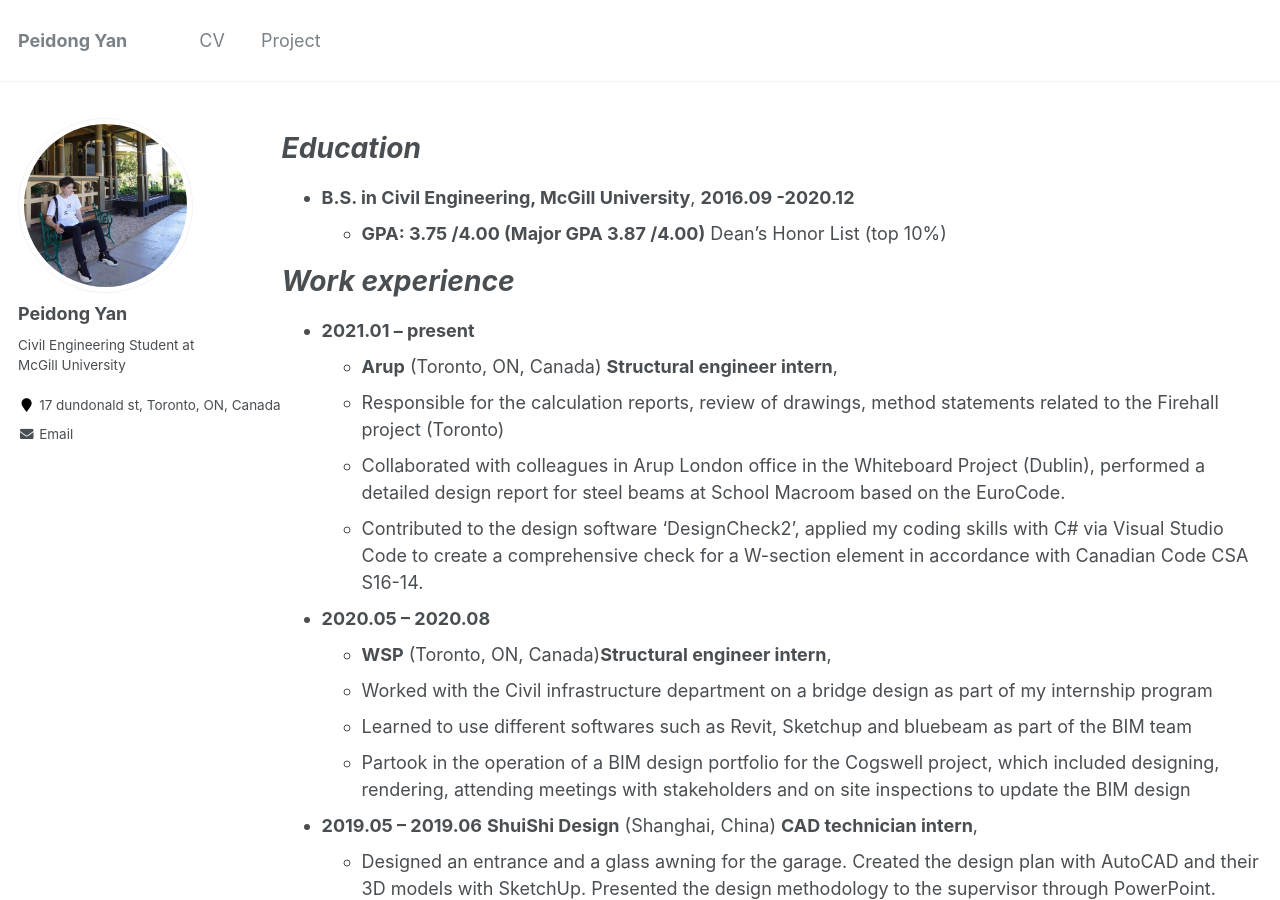
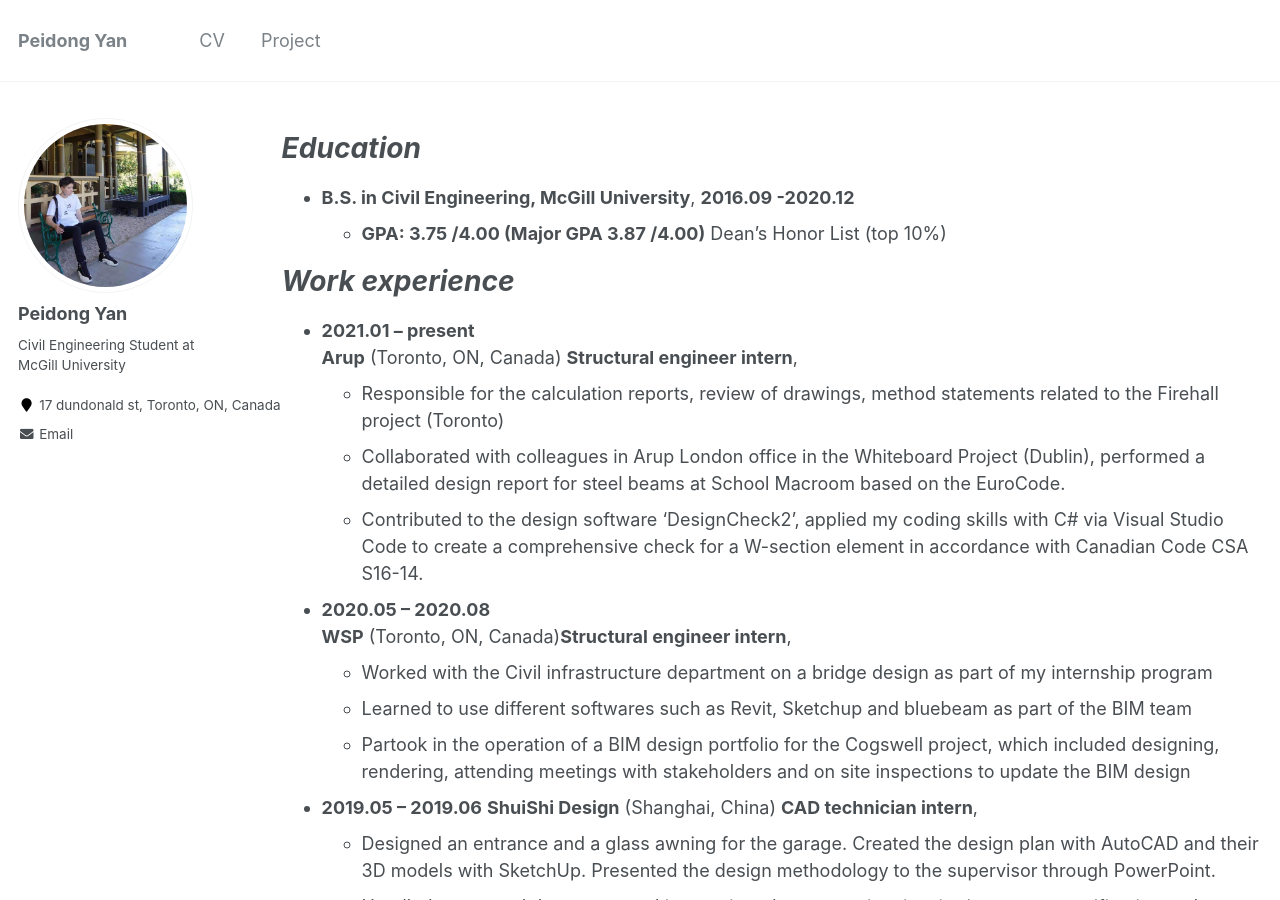
Before and after one commit to LorenYan98/LY.github.io, a Jekyll site: the page built from _pages/cv.md, in a window 1280 px wide and 900 px high. Built offline with Jekyll 4.4.1, drawn with Linux system fonts in a browser that asks for light colours.

Commit message:
Update cv.md

```diff
--- a/_pages/cv.md
+++ b/_pages/cv.md
@@ -19,20 +19,21 @@ _Education_
 _Work experience_
 ======
 * **2021.01 – present**
-  * **Arup** (Toronto, ON, Canada) **Structural engineer intern**,
+   **Arup** (Toronto, ON, Canada) **Structural engineer intern**,
    * Responsible for the calculation reports, review of drawings, method statements related to the Firehall project (Toronto)
    * Collaborated with colleagues in Arup London office in the Whiteboard Project (Dublin), performed a detailed design report for steel beams at School Macroom based on the EuroCode.
    * Contributed to the design software ‘DesignCheck2’, applied my coding skills with C# via Visual Studio Code to create a comprehensive check for a W-section element in accordance with Canadian Code CSA S16-14.
 
 
 * **2020.05 – 2020.08**
-  * **WSP** (Toronto, ON, Canada)**Structural engineer intern**,
+   **WSP** (Toronto, ON, Canada)**Structural engineer intern**,
    * Worked with the Civil infrastructure department on a bridge design as part of my internship program
    * Learned to use different softwares such as Revit, Sketchup and bluebeam as part of the BIM team
    * Partook in the operation of a BIM design portfolio for the Cogswell project, which included designing, rendering, attending meetings with stakeholders and on site inspections to update the BIM design
 
 
-* **2019.05 – 2019.06** **ShuiShi Design** (Shanghai, China) **CAD technician intern**,
+* **2019.05 – 2019.06**
+  **ShuiShi Design** (Shanghai, China) **CAD technician intern**,
   * Designed an entrance and a glass awning for the garage. Created the design plan with AutoCAD and their 3D models with SketchUp. Presented the design methodology to the supervisor through PowerPoint.
   * Handled report and document tracking, project documentation, invoice/agreement verification and building permit applications. On-site visit with colleagues and wrote the report.
 
@@ -40,7 +41,7 @@ _Work experience_
 _Research experience_
 ======
 * **2019.08 – 2019.12**
-* **Framework for seismic fragilities for wood structures** (McGill University),
+  **Framework for seismic fragilities for wood structures** (McGill University),
     * Investigated the mechanism of damage-index based fragility analysis.
     * Extracted seismic data of a full-scale shake table test on a wood structure from NEESWood Project (2007) and utilized the data to calibrate the Damage Index model.
     * Determined potential factors influencing seismic responses of light-frame wood structures by analyzing their fragility curves via different retrofit strategies.
@@ -48,7 +49,7 @@ _Research experience_
 
 
 * **2019.04 – 2019.11**
-* **Pushover analysis for reinforced concrete structures** (McGill University),
+  **Pushover analysis for reinforced concrete structures** (McGill University),
     * Constructed the 3D-model for a three-story reinforced concrete building (Richmond, BC) with SAP2000
     * Performed Pushover analysis on the structure subjected to different earthquake levels; Statistically analyzed the data collected and their corresponding capacity spectrum, using SAP2000 to determine the seismic resistance of the structure.
     * Identified and analyzed potential restraints regarding the Pushover analysis and cooperated the capacity spectrum method with it to optimize the prediction of responses for high-mode buildings.
@@ -57,7 +58,7 @@ _Research experience_
 _Project experience_
 ======
 * **2020.01 – 2020.05**
-*   **Capstone Design Project**(McGill University),
+    **Capstone Design Project**(McGill University),
     * Designed a steel truss cage to hold the pedestrian bridge spanning Cogswell Street which will enable the removal of the central support column. While minimizing deflection of the glass exterior & water pipes located on the bridge roof.
     * Drafted construction stages and section views of the bridge& steel cage showing the connection details with SketchUp.
     * Built SAP2000 model to analyze the structural response under different load cases; Using Auto-section function to select the proper size of HSS steel trusses based on the CSA S6-14 standard.
```
